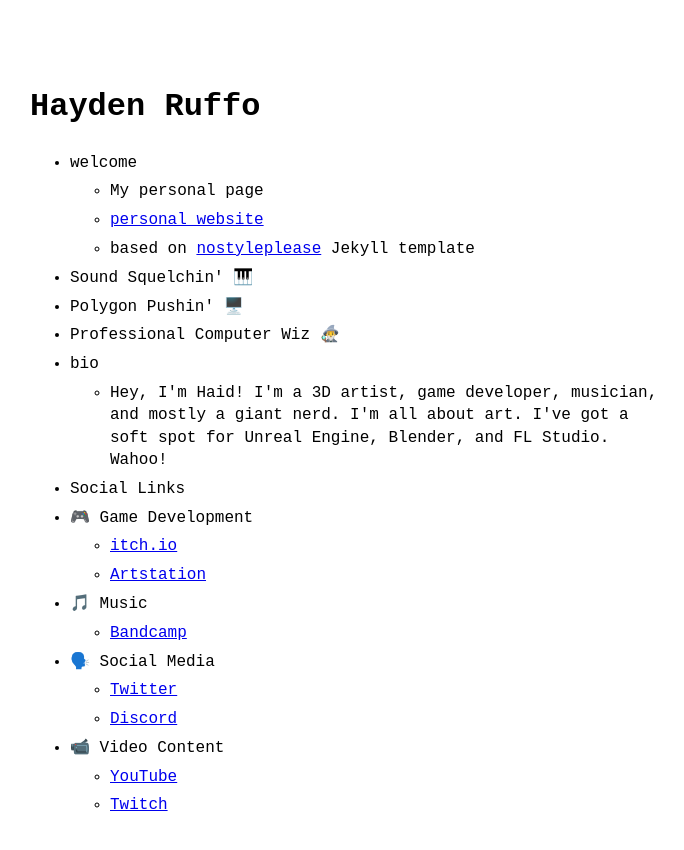
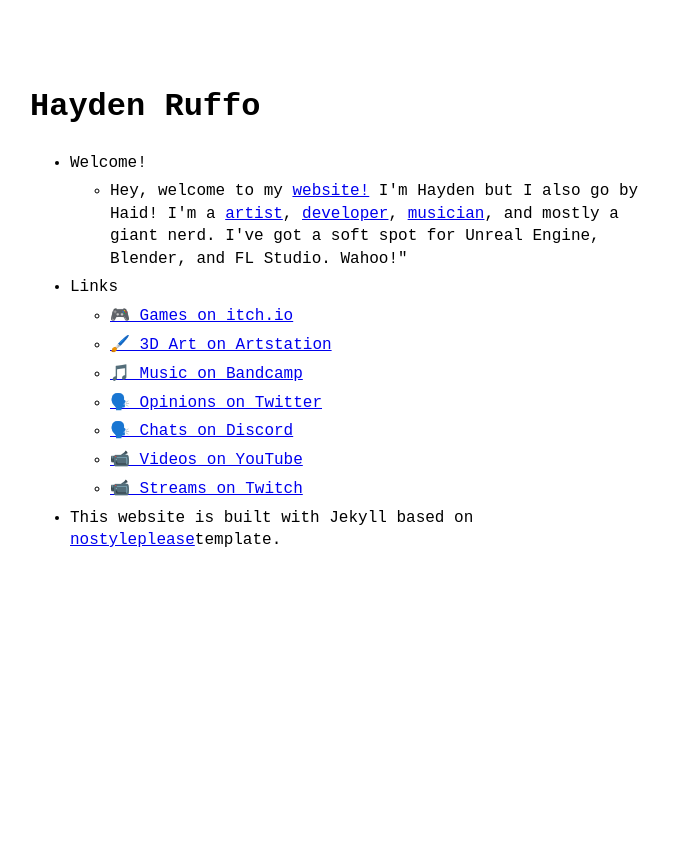
Before and after one commit to HaydenRuffo/HaydenRuffo, a Jekyll site: the page built from index.md, in a window 1280 px wide. Shown: the top 850 px of the page, without its empty margins (290-974 px from the left). Built offline with Jekyll 4.4.1, drawn with Linux system fonts in a browser that asks for light colours.

Commit message:
Updated menyml

```diff
--- a/_data/menu.yml
+++ b/_data/menu.yml
@@ -2,45 +2,25 @@
 # https://github.com/riggraz/no-style-please#customize-the-menu
 
 entries:
-  - title: welcome
+  - title: Welcome!
     entries:
-      - title: My personal page
-      - title: personal website
-        url: https://www.haydenruffo.com/
-      - title: based on <a href='https://github.com/riggraz/no-style-please'>nostyleplease</a> Jekyll template
+      - title: Hey, welcome to my <a href='https://haydenruffo.com/'>website!</a> I'm Hayden but I also go by Haid! I'm a <a href='https://www.artstation.com/haid'>artist</a>, <a href='https://github.com/HaydenRuffo'>developer</a>, <a href='https://haidat.bandcamp.com/'>musician</a>, and mostly a giant nerd. I've got a soft spot for Unreal Engine, Blender, and FL Studio. Wahoo!"
 
-  - title: Sound Squelchin' 🎹
-  - title: Polygon Pushin' 🖥️
-  - title: Professional Computer Wiz 🧙‍♂️
+  - title: Links
+    entries:
+      - title: 🎮 Games on itch.io
+        url: https://haid.itch.io/
+      - title: 🖌️ 3D Art on Artstation
+        url: https://www.artstation.com/haid
+      - title: 🎵  Music on Bandcamp
+        url: https://haidat.bandcamp.com/
+      - title: 🗣️  Opinions on Twitter
+        url: https://twitter.com/HaydenRuffo
+      - title: 🗣️ Chats on Discord
+        url: https://discord.com/users/275062336513900546
+      - title: 📹 Videos on YouTube
+        url: https://www.youtube.com/@HAID
+      - title: 📹 Streams on Twitch
+        url: https://www.twitch.tv/haidnaid
 
-  - title: bio
-    entries:
-      - title: Hey, I'm Haid! I'm a 3D artist, game developer, musician, and mostly a giant nerd. I'm all about art. I've got a soft spot for Unreal Engine, Blender, and FL Studio. Wahoo!
-
-  - title: Social Links
-
-  - title: 🎮 Game Development
-    entries:
-      - title: itch.io
-        url: https://haid.itch.io/
-      - title: Artstation
-        url: https://www.artstation.com/haid
-
-  - title: 🎵 Music
-    entries:
-      - title: Bandcamp
-        url: https://haidat.bandcamp.com/
-
-  - title: 🗣️ Social Media
-    entries:
-      - title: Twitter
-        url: https://twitter.com/HaydenRuffo
-      - title: Discord
-        url: https://discord.com/users/275062336513900546
-
-  - title: 📹 Video Content
-    entries:
-      - title: YouTube
-        url: https://www.youtube.com/@HAID.
-      - title: Twitch
-        url: https://www.twitch.tv/haidnaid
+  - title: This website is built with Jekyll based on <a href='https://github.com/riggraz/no-style-please'>nostyleplease</a>template.
```
